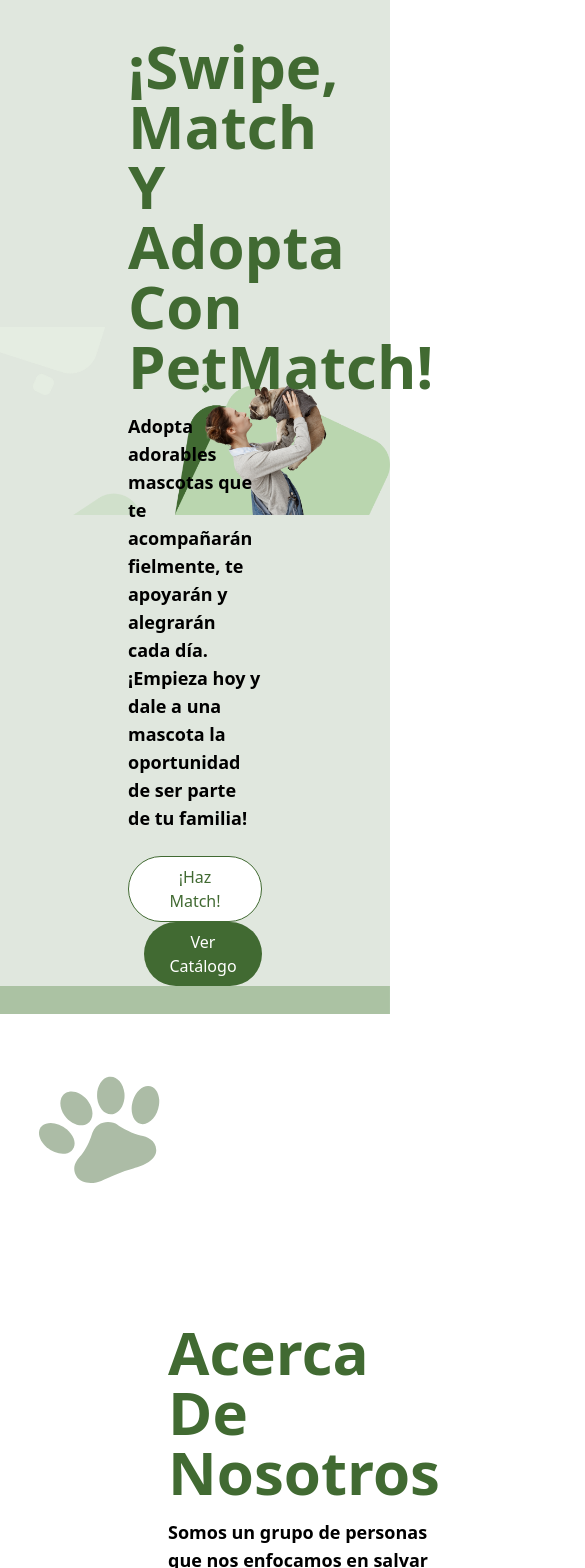
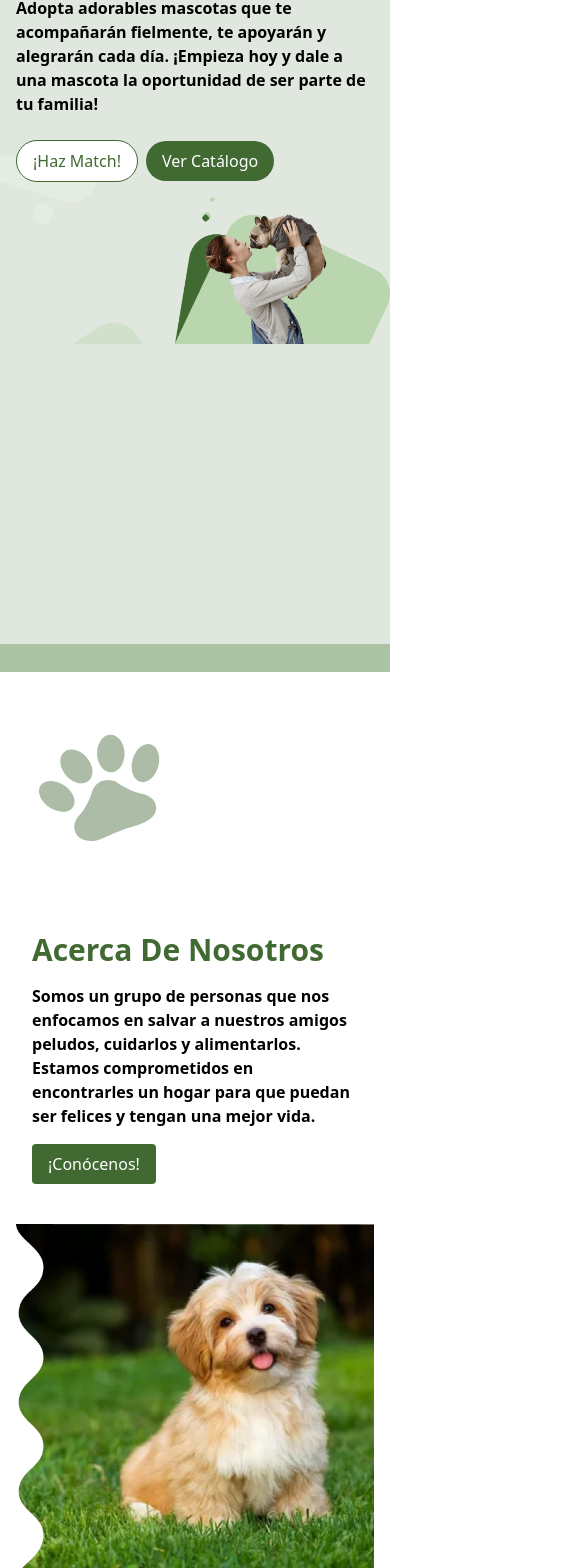
Before and after one commit to No-Country-simulation/c19-24-m-node-react, a React (Create React App) app in the folder front/petmatch/: page / in a window 390 px wide. Shown: the part 172-1740 px from the top of the page, 585 px wide, since content can reach past the window. Built offline with nearby package versions, Linux system fonts and the light colour scheme.

Commit message:
HP with different measures

```diff
--- a/front/petmatch/src/Pages/Home/Home.jsx
+++ b/front/petmatch/src/Pages/Home/Home.jsx
@@ -13,20 +13,20 @@ function Home() {
           className="bg-contain bg-no-repeat bg-center min-h-screen flex flex-col justify-between"
           style={{ backgroundImage: `url(${fondo})` }}
         >
-          <section className="mt-52 max-w-3xl mx-32 text-left">
-            <h1 className="text-6xl font-bold text-bgGreen">
+          <section className="mt-20 sm:mt-32 md:mt-40 lg:mt-52 max-w-xl sm:max-w-2xl md:max-w-3xl mx-4 sm:mx-12 md:mx-24 lg:mx-32 text-left">
+            <h1 className="text-3xl sm:text-4xl md:text-5xl lg:text-6xl font-bold text-bgGreen">
               ¡Swipe, Match Y Adopta Con PetMatch!
             </h1>
-            <p className="mt-4 text-lg text-black font-semibold">
+            <p className="mt-4 text-base sm:text-lg md:text-xl lg:text-lg text-black font-semibold">
               Adopta adorables mascotas que te acompañarán fielmente, te
               apoyarán y alegrarán cada día. ¡Empieza hoy y dale a una mascota
               la oportunidad de ser parte de tu familia!
             </p>
-            <div className="mt-6 space-x-4">
-              <button className="bg-white text-bgGreen border border-bgGreen rounded-full px-6 py-2">
+            <div className="mt-6 space-x-2 sm:space-x-4">
+              <button className="bg-white text-bgGreen border border-bgGreen rounded-full px-4 sm:px-6 py-2">
                 ¡Haz Match!
               </button>
-              <button className="bg-bgGreen text-white rounded-full px-6 py-2">
+              <button className="bg-bgGreen text-white rounded-full px-4 sm:px-6 py-2">
                 Ver Catálogo
               </button>
             </div>
@@ -38,12 +38,12 @@ function Home() {
       </main>
       <section className="bg-white bg-contain bg-no-repeat">
         <img src={huella} alt="huella de perro" />
-        <div className="flex items-center justify-between mb-20">
-          <div className="flex-auto p-10 mt-12 max-w-3xl mx-32 text-left">
-            <h1 className="text-6xl font-bold text-bgGreen">
+        <div className="flex flex-col md:flex-row items-center justify-between mb-20">
+          <div className="flex-auto p-4 sm:p-10 mt-6 sm:mt-12 max-w-xl sm:max-w-2xl md:max-w-3xl mx-4 sm:mx-12 md:mx-24 lg:mx-32 text-left">
+            <h1 className="text-3xl sm:text-4xl md:text-5xl lg:text-6xl font-bold text-bgGreen">
               Acerca De Nosotros
             </h1>
-            <p className="mt-4 text-lg text-black font-semibold">
+            <p className="mt-4 text-base sm:text-lg md:text-xl lg:text-lg text-black font-semibold">
               Somos un grupo de personas que nos enfocamos en salvar a nuestros
               amigos peludos, cuidarlos y alimentarlos. Estamos comprometidos en
               encontrarles un hogar para que puedan ser felices y tengan una
@@ -53,16 +53,16 @@ function Home() {
               ¡Conócenos!
             </button>
           </div>
-          <div className="flex-shrink-0 mr-32">
-            <img src={perrito} className=" mr-6" alt="perro front" />
+          <div className="flex-shrink-0 mx-4 sm:mx-12 md:mx-24 lg:mx-32 mt-6 md:mt-0">
+            <img src={perrito} className="max-w-full" alt="perro front" />
           </div>
         </div>
       </section>
       <section>
-        <div className="flex items-start justify-between p-6 bg-bgPrincipal">
-          <div className="flex-auto p-10 mt-12 max-w-3xl mx-32 text-left">
-            <h1 className="text-6xl font-bold text-bgGreen">Contáctanos</h1>
-            <p className="mt-4 text-gray-700">
+        <div className="flex flex-col md:flex-row items-start justify-between p-4 sm:p-6 bg-bgPrincipal">
+          <div className="flex-auto p-4 sm:p-10 mt-6 sm:mt-12 max-w-xl sm:max-w-2xl md:max-w-3xl mx-4 sm:mx-12 md:mx-24 lg:mx-32 text-left">
+            <h1 className="text-3xl sm:text-4xl md:text-5xl lg:text-6xl font-bold text-bgGreen">Contáctanos</h1>
+            <p className="mt-4 text-base sm:text-lg md:text-xl lg:text-lg text-gray-700">
               ¿Quieres adoptar una mascota o formar parte del equipo? Llena el
               siguiente formulario y nos pondremos en contacto para responderte
               a la brevedad.
@@ -74,7 +74,7 @@ function Home() {
               ¡Conócenos!
             </button>
           </div>
-          <div className="flex-1 ml-6 mr-32">
+          <div className="flex-1 p-4 sm:p-10 mx-4 sm:mx-12 md:mx-24 lg:mx-32">
             <form className="space-y-4">
               <input
                 type="text"
```
